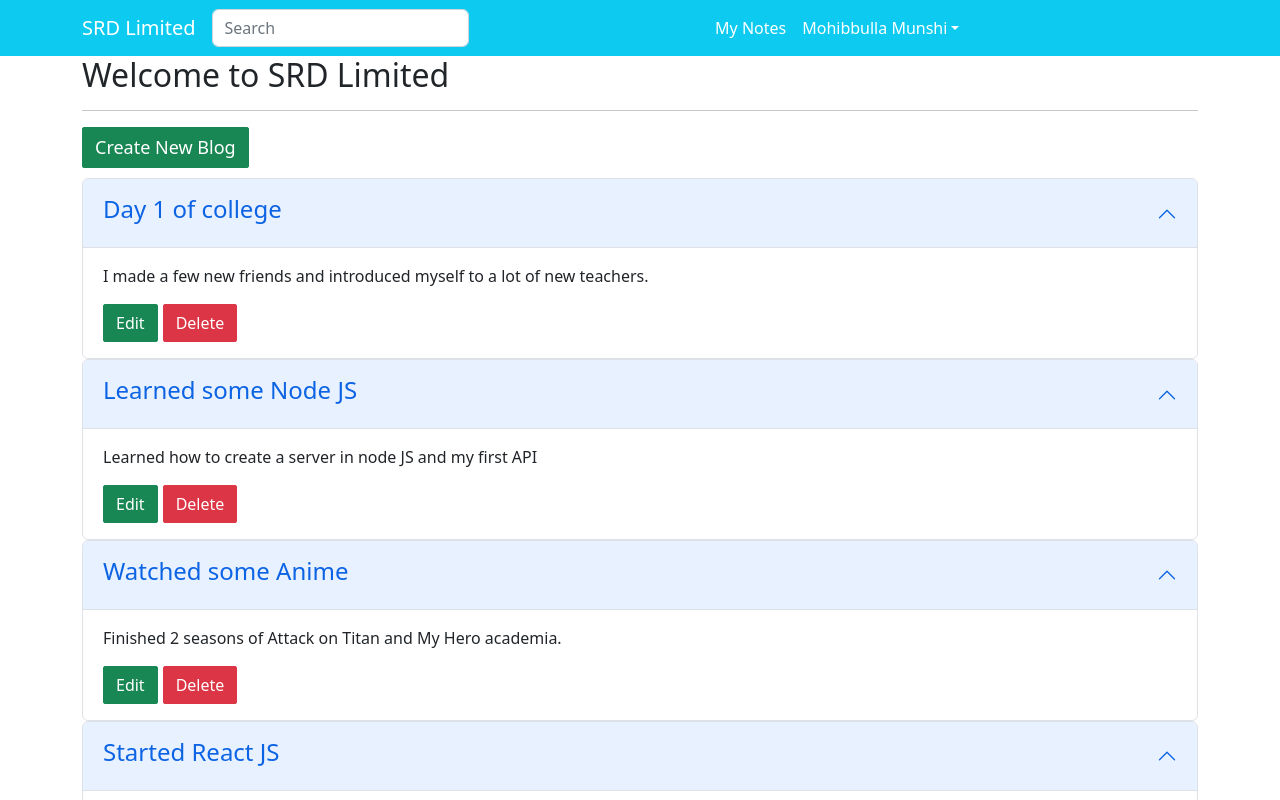
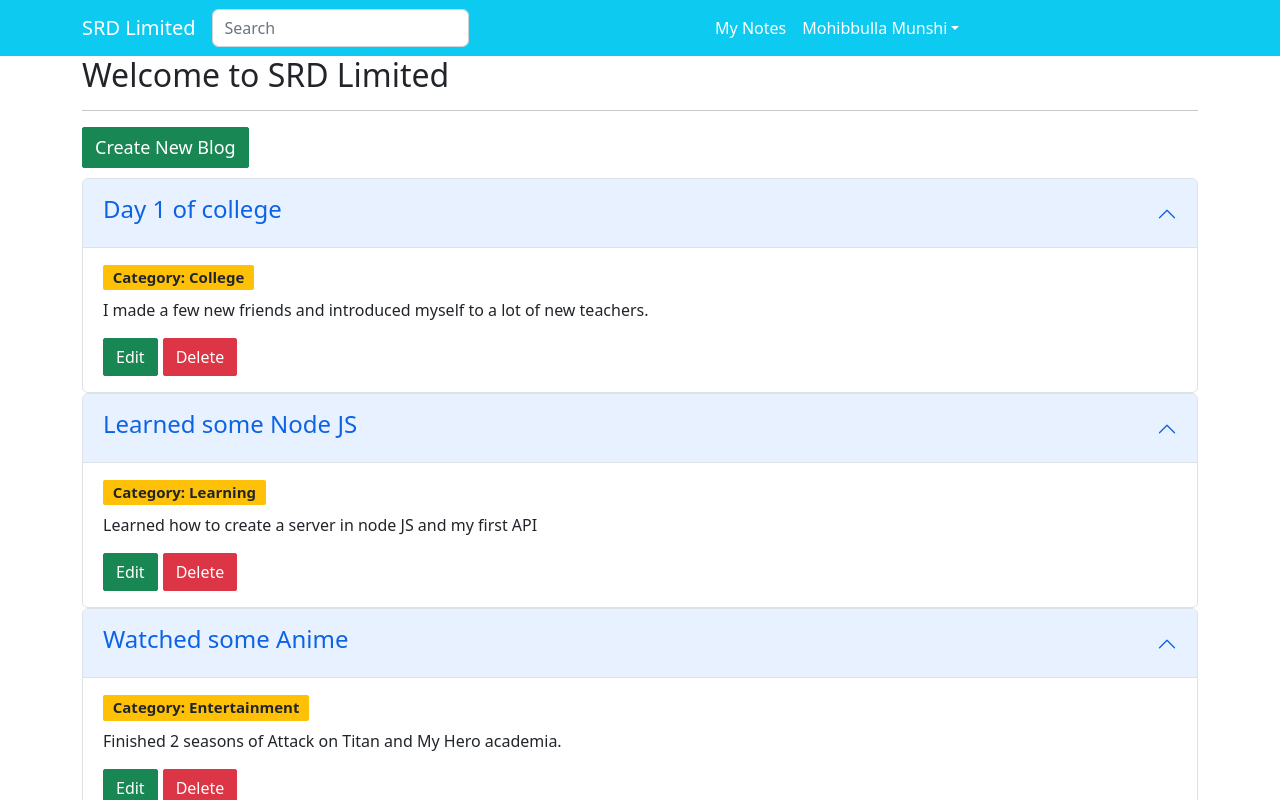
Before and after one commit to Mohib04/Notezipper, a React (Create React App) app in the folder frontend/: page /mynotes in a window 1280 px wide. Shown: the top 800 px of the page. Built offline with nearby package versions, Linux system fonts and the light colour scheme.

Commit message:
categroy badge added

```diff
--- a/frontend/src/screens/MyNotes/MyNotes.js
+++ b/frontend/src/screens/MyNotes/MyNotes.js
@@ -23,6 +23,11 @@ const MyNotes = () => {
                 <h4>{note.title}</h4>
               </Accordion.Header>
               <Accordion.Body>
+                <h5>
+                  <Badge style={{ borderRadius: 2 }} bg="warning" text="dark">
+                    Category: {note.category}
+                  </Badge>
+                </h5>
                 <p>{note.content}</p>
                 <Button
                   style={{ marginRight: 5, borderRadius: 2 }}
```
